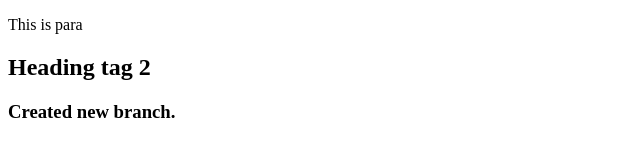
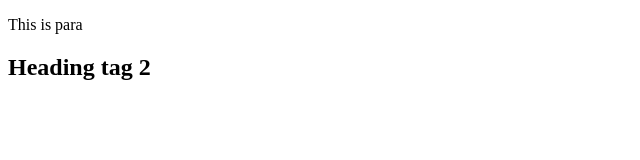
Before and after one commit to 20031019saikiranbugade/local_repo, a plain HTML site: page index.html in a window 1280 px wide. Shown: the whole page, without its empty margins (0-640 px from the left). Drawn offline with Linux system fonts and the light colour scheme.

Commit message:
Saved Changs

```diff
--- a/index.html
+++ b/index.html
@@ -9,6 +9,6 @@
 <body>
     <p class="para">This is para</p>
     <h2>Heading tag 2</h2>
-    <h3>Created new branch.</h3>
+    <!-- <h3>Created new branch.</h3> -->
 </body>
 </html>
```
